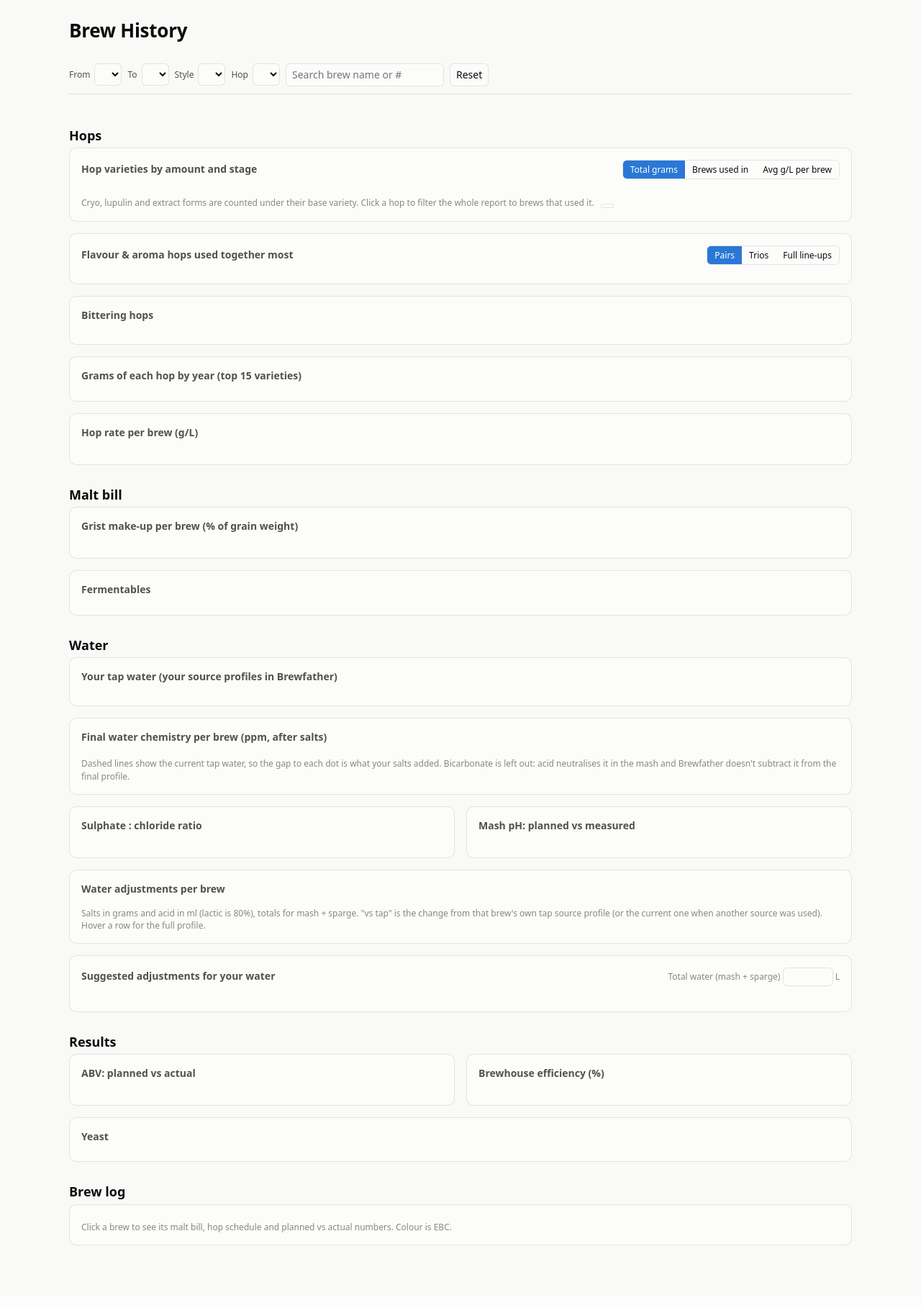
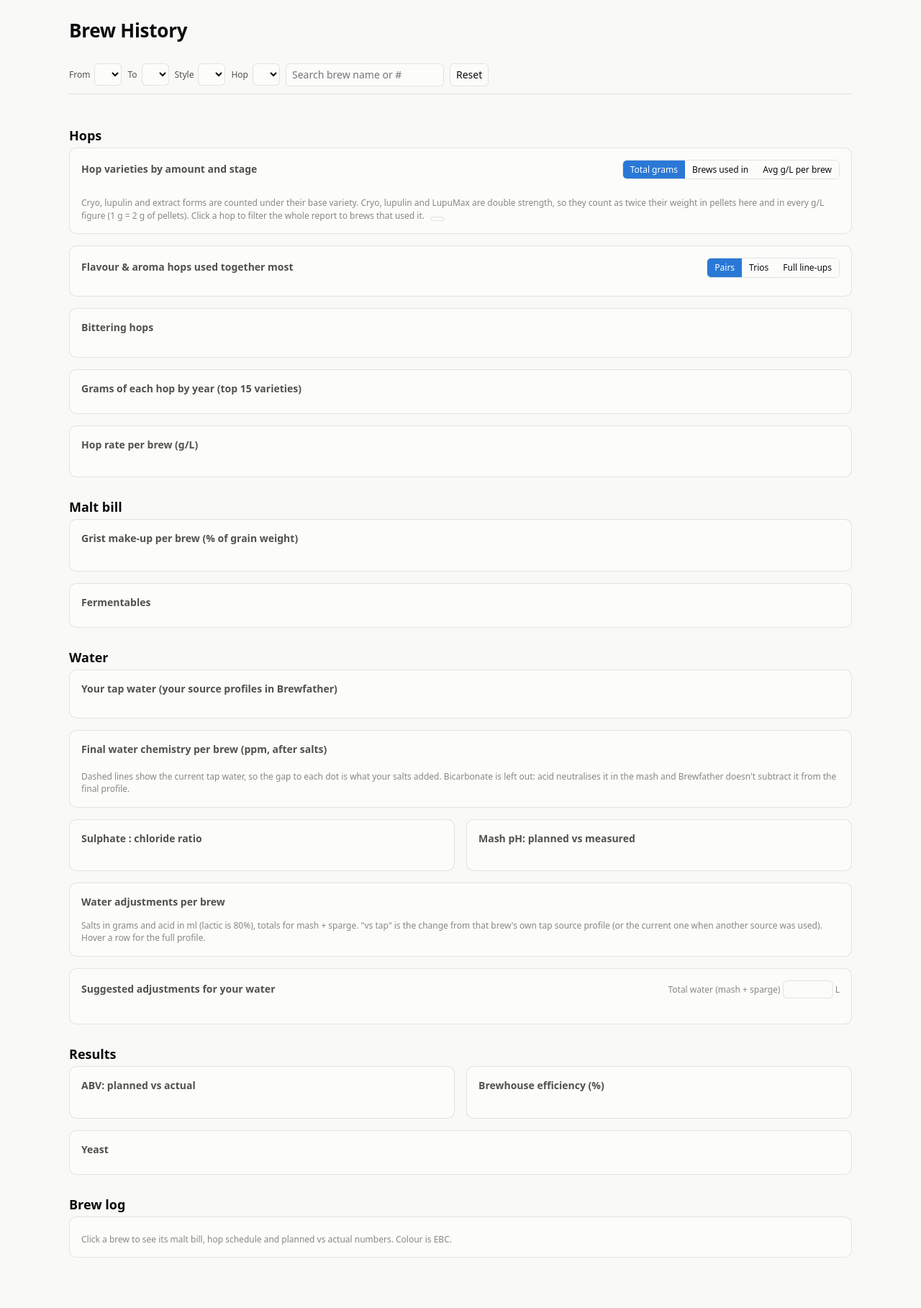
Before and after one commit to samthinkbox/Brewfather-Reports, a Python web app: template templates/report.html in a window 1280 px wide. Shown: the whole page at 72% size. Before the commit the page ends 1730 px from the top, so only its background shows below. Run offline with Jinja, Linux system fonts and the light colour scheme; the template is opened without the code that fills it, so the values that code supplies are empty.

Commit message:
Count cryo, lupulin and LupuMax hops as double strength
Each hop now carries a strength (2 for cryo / lupulin / LupuMax) and
pellet-equivalent grams. Flavour weighting, every g/L rate, hop amounts by
variety, combos, the heatmap, the bittering table and the brew log use
pellet equivalents. Recipe views keep the weighed grams and show the pellet
equivalent beside them, e.g. "15 g (≈ 30 g pellets)". IBU is unchanged.
CSVs gain pellet-equivalent columns.

Co-Authored-By: Claude Opus 5.5 <noreply@anthropic.com>

```diff
--- a/templates/report.html
+++ b/templates/report.html
@@ -169,7 +169,7 @@ svg text { font: 11px system-ui, -apple-system, "Segoe UI", sans-serif; fill: va
         </div>
         <div class="legend" id="stageLegend"></div>
         <div class="hbars" id="hopBars"></div>
-        <p class="note">Cryo, lupulin and extract forms are counted under their base variety. Click a hop to filter the whole report to brews that used it.
+        <p class="note">Cryo, lupulin and extract forms are counted under their base variety. Cryo, lupulin and LupuMax are double strength, so they count as twice their weight in pellets here and in every g/L figure (1 g = 2 g of pellets). Click a hop to filter the whole report to brews that used it.
           <button type="button" id="hopMore" style="font-size:12px;padding:2px 8px;margin-left:6px"></button></p>
       </div>
       <div class="card">
@@ -310,6 +310,8 @@ const ts = b => Date.parse(b.date);
 const dateNice = d => d ? new Date(d + 'T00:00:00').toLocaleDateString('en-NZ', { day: 'numeric', month: 'short', year: 'numeric' }) : '–';
 const css = v => getComputedStyle(document.documentElement).getPropertyValue(v).trim();
 const tipAttr = html => ` data-tip="${esc(html)}"`;
+// Cryo / lupulin / LupuMax are double strength: show the weighed grams with the pellet equivalent beside them.
+const pellet = h => h.strength > 1 || (h.ge && h.ge > h.g + 0.5) ? ` <span class="muted" style="white-space:nowrap">(≈ ${fmt(h.ge, 0)} g pellets)</span>` : '';
 const tRow = (k, v) => `<div class="t-row"><span>${k}</span><span>${v}</span></div>`;
 const hopTiming = h => h.stage === 'Dry hop' ? (ok(h.day) ? 'day ' + h.day : '') :
   (ok(h.time) ? h.time + ' min' : '') + (h.stage === 'Whirlpool' && ok(h.temp) ? ' @ ' + h.temp + '°C' : '');
@@ -389,7 +391,7 @@ function renderTiles(B) {
     ['Litres brewed', fmt(litres, 0), B.length ? `${fmt(litres / B.length, 1)} L per brew` : ''],
     ['Average ABV', B.length ? fmt(mean(abvs)) + '%' : '–', abvs.length ? `${fmt(Math.min(...abvs))}% to ${fmt(Math.max(...abvs))}%` : ''],
     ['Brewhouse efficiency', B.length ? fmt(mean(B.map(b => b.eff)), 0) + '%' : '–', B.length ? `planned ${fmt(mean(B.map(b => b.effPlan)), 0)}%` : ''],
-    ['Hops used', fmt(hopG / 1000, 1) + ' kg', B.length ? `${fmt(mean(B.map(b => b.hops.reduce((t, h) => t + h.g, 0) / b.size)), 1)} g/L per brew` : ''],
+    ['Hops used', fmt(hopG / 1000, 1) + ' kg', B.length ? `${fmt(mean(B.map(b => b.hops.reduce((t, h) => t + h.ge, 0) / b.size)), 1)} g/L per brew` : ''],
     ['Most-used hop', top ? top[0] : '–', top ? `in ${top[1]} of ${B.length} brews` : ''],
   ];
   $('#tiles').innerHTML = tiles.map(([k, v, s]) => `<div class="card tile"><div class="k">${esc(k)}</div><div class="v">${esc(v)}</div><div class="s">${esc(s)}</div></div>`).join('');
@@ -403,10 +405,10 @@ function hopAgg(B) {
     b.hops.forEach(h => {
       let o = m.get(h.variety);
       if (!o) { o = { v: h.variety, g: 0, st: {}, brews: new Set(), gplSum: 0, last: '' }; m.set(h.variety, o); }
-      o.g += h.g;
-      o.st[h.stage] = (o.st[h.stage] || 0) + h.g;
+      o.g += h.ge;
+      o.st[h.stage] = (o.st[h.stage] || 0) + h.ge;
       o.brews.add(b.no);
-      per[h.variety] = (per[h.variety] || 0) + h.g / b.size;
+      per[h.variety] = (per[h.variety] || 0) + h.ge / b.size;
       if (b.date > o.last) o.last = b.date;
     });
     Object.entries(per).forEach(([v, x]) => m.get(v).gplSum += x);
@@ -455,7 +457,7 @@ function renderCombos(B) {
       const k = set.join('\u0000');
       const o = m.get(k) || { set, brews: [], gpl: [], last: '' };
       o.brews.push(b);
-      o.gpl.push(b.hops.filter(h => AROMA.has(h.stage) && set.includes(h.variety)).reduce((s, h) => s + h.g, 0) / b.size);
+      o.gpl.push(b.hops.filter(h => AROMA.has(h.stage) && set.includes(h.variety)).reduce((s, h) => s + h.ge, 0) / b.size);
       if (b.date > o.last) o.last = b.date;
       m.set(k, o);
     });
@@ -464,7 +466,7 @@ function renderCombos(B) {
   const total = rows.length;
   if (mode !== 'all') rows = rows.slice(0, 30);
   const brewChips = list => list.map(b => `<span class="chip"${tipAttr(`<b>#${b.no} ${esc(b.name)}</b>` + tRow('Brewed', dateNice(b.date)) + tRow('ABV', fmt(b.abv) + '%') +
-    b.hops.filter(h => AROMA.has(h.stage)).map(h => tRow(esc(h.name) + ' <span class="muted">' + esc(h.stage.toLowerCase()) + '</span>', fmt(h.g, 0) + ' g')).join(''))}>#${b.no}</span>`).join('');
+    b.hops.filter(h => AROMA.has(h.stage)).map(h => tRow(esc(h.name) + ' <span class="muted">' + esc(h.stage.toLowerCase()) + '</span>', fmt(h.g, 0) + ' g' + pellet(h))).join(''))}>#${b.no}</span>`).join('');
   const hopChip = v => `<span class="chip btn" data-hop="${esc(v)}">${esc(v)}</span>`;
   const label = mode === '2' ? 'Pair' : mode === '3' ? 'Trio' : 'Flavour & aroma hops';
   $('#combos').innerHTML = rows.length ? `<thead><tr><th>${label}</th><th class="n">Brews</th><th class="n">Avg g/L</th><th>Brew #</th><th class="n">Last brewed</th></tr></thead><tbody>` +
@@ -480,7 +482,7 @@ function renderHeat(B) {
   const years = [...new Set(B.map(year))].sort();
   if (!agg.length) { $('#heat').innerHTML = '<tbody><tr><td class="empty">No brews match the filters.</td></tr></tbody>'; return; }
   const cell = {};
-  B.forEach(b => b.hops.forEach(h => { const k = h.variety + '|' + year(b); cell[k] = (cell[k] || 0) + h.g; }));
+  B.forEach(b => b.hops.forEach(h => { const k = h.variety + '|' + year(b); cell[k] = (cell[k] || 0) + h.ge; }));
   const max = Math.max(...agg.flatMap(o => years.map(y => cell[o.v + '|' + y] || 0)));
   $('#heat').innerHTML = `<thead><tr><th></th>${years.map(y => `<th>${y}</th>`).join('')}</tr></thead><tbody>` +
     agg.map(o => `<tr><td class="lab">${esc(o.v)}</td>` + years.map(y => {
@@ -551,9 +553,9 @@ function renderRate(B) {
   $('#rateLegend').innerHTML = `<span><i class="dot" style="background:var(--s4)"></i>Dry hop</span><span><i class="dot" style="background:var(--s1)"></i>Hot side (boil + whirlpool)</span>`;
   const dry = [], hot = [];
   B.forEach(b => {
-    const d = b.hops.filter(h => h.stage === 'Dry hop').reduce((s, h) => s + h.g, 0) / b.size;
-    const k = b.hops.filter(h => h.stage !== 'Dry hop').reduce((s, h) => s + h.g, 0) / b.size;
-    const list = st => b.hops.filter(h => st(h.stage)).map(h => tRow(esc(h.name) + ' <span class="muted">' + esc(hopTiming(h)) + '</span>', fmt(h.g, 0) + ' g')).join('');
+    const d = b.hops.filter(h => h.stage === 'Dry hop').reduce((s, h) => s + h.ge, 0) / b.size;
+    const k = b.hops.filter(h => h.stage !== 'Dry hop').reduce((s, h) => s + h.ge, 0) / b.size;
+    const list = st => b.hops.filter(h => st(h.stage)).map(h => tRow(esc(h.name) + ' <span class="muted">' + esc(hopTiming(h)) + '</span>', fmt(h.g, 0) + ' g' + pellet(h))).join('');
     if (d) dry.push({ x: ts(b), y: d, tip: brewTip(b, tRow('<b>Dry hop</b>', '<b>' + fmt(d, 1) + ' g/L</b>') + list(s => s === 'Dry hop')) });
     if (k) hot.push({ x: ts(b), y: k, tip: brewTip(b, tRow('<b>Hot side</b>', '<b>' + fmt(k, 1) + ' g/L</b>') + list(s => s !== 'Dry hop')) });
   });
@@ -650,12 +652,12 @@ function renderBitter(B) {
     const per = {};
     bit.forEach(h => {
       const o = m.get(h.variety) || { v: h.variety, brews: new Map(), g: 0, gpl: 0, alpha: [], ibu: 0, when: {}, forms: new Set(), last: '' };
-      o.g += h.g; o.forms.add(h.form);
+      o.g += h.ge; o.forms.add(h.form);
       if (ok(h.alpha)) o.alpha.push(h.alpha);
       if (ok(h.ibu)) { o.ibu += h.ibu; bitIbu += h.ibu; }
       const w = h.use === 'First Wort' ? 'FWH' : (ok(h.time) ? h.time + ' min' : '?');
       o.when[w] = (o.when[w] || 0) + 1;
-      per[h.variety] = (per[h.variety] || 0) + h.g;
+      per[h.variety] = (per[h.variety] || 0) + h.ge;
       o.brews.set(b.no, b);
       if (b.date > o.last) o.last = b.date;
       m.set(h.variety, o);
@@ -672,7 +674,7 @@ function renderBitter(B) {
       const when = Object.entries(o.when).sort((a, b) => b[1] - a[1]).map(([k, n]) => `${esc(k)}${n > 1 ? ' <span class="muted">×' + n + '</span>' : ''}`).join(', ');
       const tip = `<b>${esc(o.v)} for bittering</b>` + list.map(b => {
         const g = b.hops.filter(h => h.variety === o.v && h.stage === 'Bittering');
-        return tRow(`#${b.no} ${esc(b.name)}`, g.map(h => fmt(h.g, 0) + ' g' + (h.use === 'First Wort' ? ' FWH' : ' @' + h.time)).join(' + '));
+        return tRow(`#${b.no} ${esc(b.name)}`, g.map(h => fmt(h.g, 0) + ' g' + pellet(h) + (h.use === 'First Wort' ? ' FWH' : ' @' + h.time)).join(' + '));
       }).join('');
       return `<tr${tipAttr(tip)}><td><span class="chip btn" data-hop="${esc(o.v)}">${esc(o.v)}</span>${[...o.forms].filter(f => f !== 'Pellet').map(f => ` <span class="muted" style="font-size:11px">${esc(f)}</span>`).join('')}</td>` +
         `<td style="white-space:nowrap"><span class="minibar" style="width:${Math.round(o.n / maxN * 70) + 4}px"></span>${o.n}</td>` +
@@ -834,7 +836,7 @@ const COLS = [
   ['abv', 'ABV %', 'n', 1], ['ibu', 'IBU', 'n', 0], ['ebc', 'EBC', 'n', 0], ['eff', 'Eff %', 'n', 0], ['hopgpl', 'Hops g/L', 'n', 1], ['rating', 'Rating', 'n', 0],
 ];
 function renderLog(B) {
-  const rows = B.map(b => ({ ...b, hopgpl: b.hops.reduce((s, h) => s + h.g, 0) / b.size }));
+  const rows = B.map(b => ({ ...b, hopgpl: b.hops.reduce((s, h) => s + h.ge, 0) / b.size }));
   const { k, dir } = S.sort;
   rows.sort((a, b) => {
     const x = a[k], y = b[k];
@@ -864,7 +866,7 @@ function detail(b) {
     `<tr><td><b>Total</b></td><td class="n"><b>${fmt(b.grainKg, 2)}</b></td><td></td></tr></tbody></table>`;
   const order = h => STAGES.indexOf(h.stage) * 1000 - (h.stage === 'Dry hop' ? -(h.day || 0) : (h.time || 0));
   const hops = `<table><thead><tr><th>Stage</th><th>Hop</th><th class="n">g</th><th class="n">g/L</th><th>When</th></tr></thead><tbody>` +
-    [...b.hops].sort((x, y) => order(x) - order(y)).map(h => `<tr><td><i class="dotk" style="background:var(${STAGE_VAR[h.stage] || '--muted'})"></i>${esc(h.stage)}</td><td>${esc(h.name)}${ok(h.alpha) ? ` <span class="muted">${h.alpha}%</span>` : ''}</td><td class="n">${fmt(h.g, 0)}</td><td class="n">${fmt(h.gpl, 2)}</td><td class="muted">${esc(hopTiming(h))}</td></tr>`).join('') + '</tbody></table>';
+    [...b.hops].sort((x, y) => order(x) - order(y)).map(h => `<tr><td><i class="dotk" style="background:var(${STAGE_VAR[h.stage] || '--muted'})"></i>${esc(h.stage)}</td><td>${esc(h.name)}${ok(h.alpha) ? ` <span class="muted">${h.alpha}%</span>` : ''}</td><td class="n">${fmt(h.g, 0)}${pellet(h)}</td><td class="n">${fmt(h.gpl, 2)}</td><td class="muted">${esc(hopTiming(h))}</td></tr>`).join('') + '</tbody></table>';
   const pv = (label, a, p, d, u = '') => `<tr><td>${label}</td><td class="n">${fmt(a, d)}${u}</td><td class="n muted">${fmt(p, d)}${u}</td></tr>`;
   const nums = `<table><thead><tr><th></th><th class="n">Actual</th><th class="n">Plan</th></tr></thead><tbody>` +
     pv('OG', b.og, b.ogPlan, 3) + pv('FG', b.fg, b.fgPlan, 3) + pv('ABV', b.abv, b.abvPlan, 1, '%') + pv('Efficiency', b.eff, b.effPlan, 1, '%') +
```
Also changed, not shown: app/build_report.py (+20 -6 lines), app/hop_flavour.py (+6 -4 lines), templates/versions.html (+14 -12 lines), README.md.
